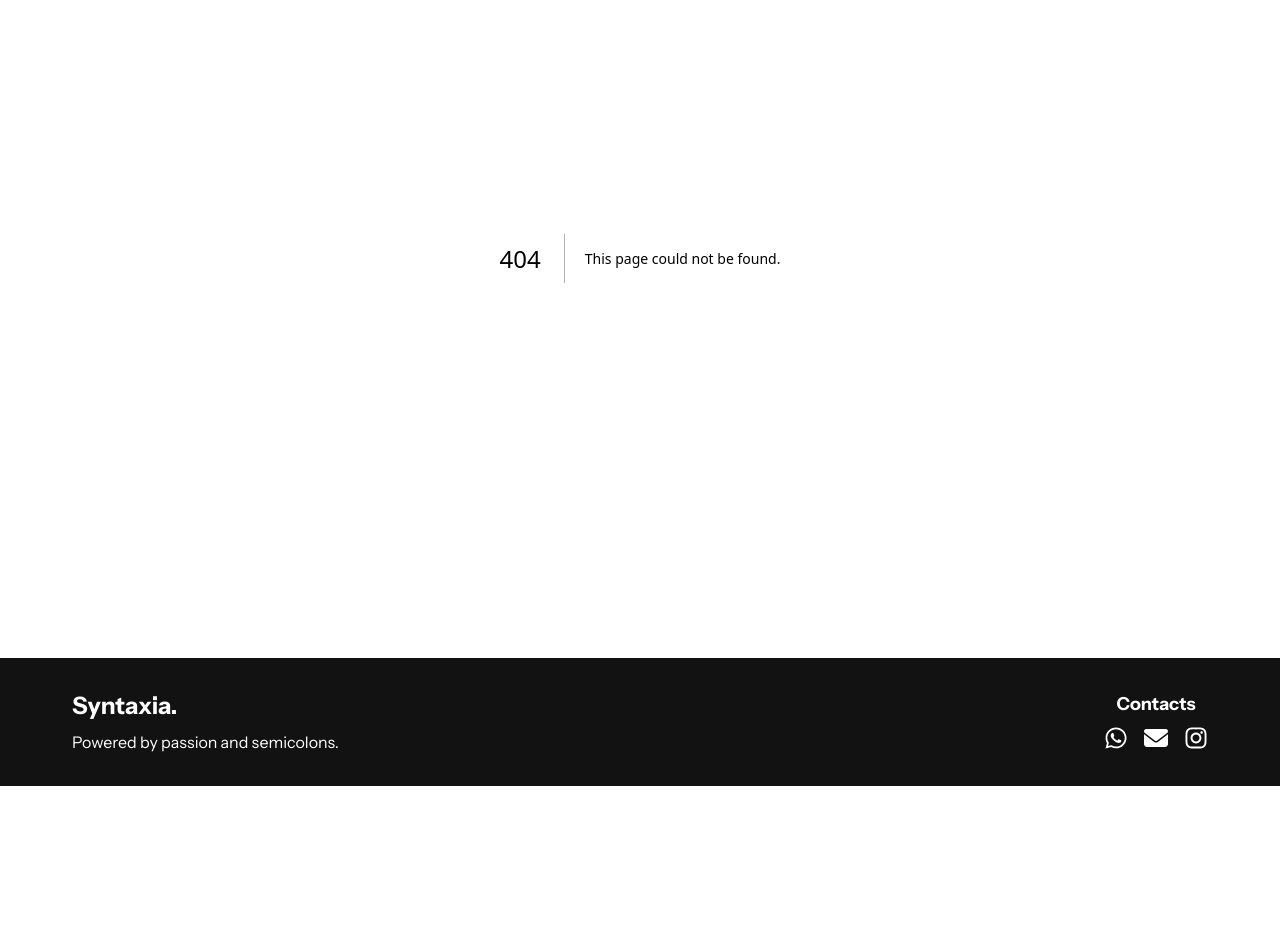
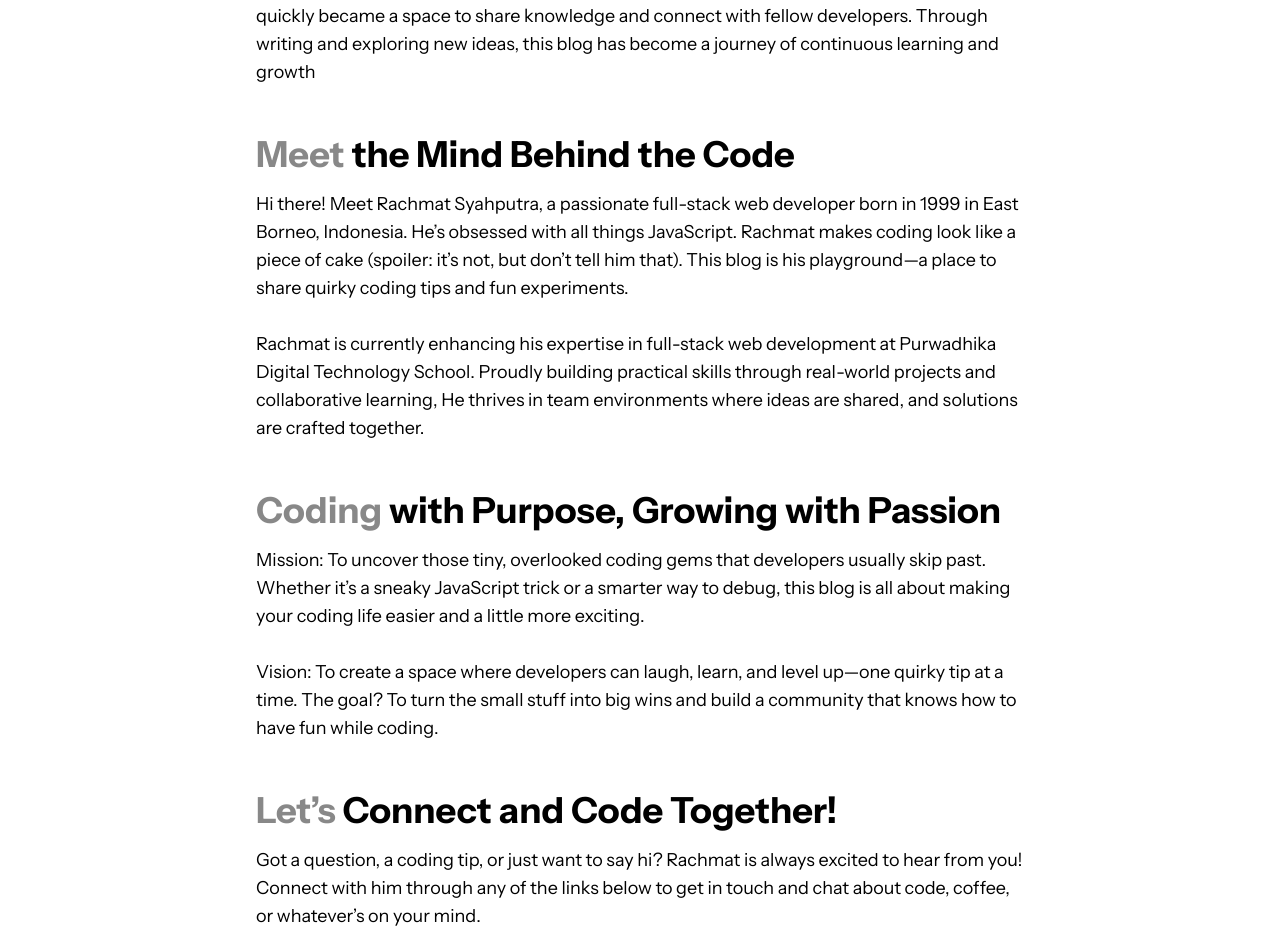
Before and after one commit to rach-syahputra/syntaxia, a Next.js app: page /about in a window 1280 px wide. Before the commit this address had no page. Shown: the part 222-1172 px from the top of the page. Before the commit the page ends 1008 px from the top, so only its background shows below. Built offline with nearby package versions, Linux system fonts and the light colour scheme.

Commit message:
add About page

```diff
--- /dev/null
+++ b/src/app/about/_components/about-author.tsx
@@ -0,0 +1,25 @@
+import Section, { SectionBody, SectionTitle } from '@/components/section'
+
+export default function AboutAuthor() {
+  return (
+    <Section>
+      <SectionTitle title='Meet the Mind Behind the Code' />
+      <SectionBody>
+        <p className='text-base lg:text-lg'>
+          Hi there! Meet Rachmat Syahputra, a passionate full-stack web
+          developer born in 1999 in East Borneo, Indonesia. He’s obsessed with
+          all things JavaScript. Rachmat makes coding look like a piece of cake
+          (spoiler: it’s not, but don’t tell him that). This blog is his
+          playground—a place to share quirky coding tips and fun experiments.
+          <br />
+          <br />
+          Rachmat is currently enhancing his expertise in full-stack web
+          development at Purwadhika Digital Technology School. Proudly building
+          practical skills through real-world projects and collaborative
+          learning, He thrives in team environments where ideas are shared, and
+          solutions are crafted together.
+        </p>
+      </SectionBody>
+    </Section>
+  )
+}
--- /dev/null
+++ b/src/app/about/_components/blog-history.tsx
@@ -0,0 +1,19 @@
+import Section, { SectionBody, SectionTitle } from '@/components/section'
+
+export default function BlogHistory() {
+  return (
+    <Section>
+      <SectionTitle title='How It All Started' />
+      <SectionBody>
+        <p className='text-base lg:text-lg'>
+          This blog was created with a simple yet powerful idea: to help web
+          developers find small-scale coding tips while improving my own skills
+          along the way. What started as a passion project quickly became a
+          space to share knowledge and connect with fellow developers. Through
+          writing and exploring new ideas, this blog has become a journey of
+          continuous learning and growth
+        </p>
+      </SectionBody>
+    </Section>
+  )
+}
--- /dev/null
+++ b/src/app/about/_components/contact-information.tsx
@@ -0,0 +1,17 @@
+import Section, { SectionBody, SectionTitle } from '@/components/section'
+
+export default function ContactInformation() {
+  return (
+    <Section>
+      <SectionTitle title='Let’s Connect and Code Together!' />
+      <SectionBody>
+        <p className='text-base lg:text-lg'>
+          Got a question, a coding tip, or just want to say hi? Rachmat is
+          always excited to hear from you! Connect with him through any of the
+          links below to get in touch and chat about code, coffee, or whatever’s
+          on your mind.
+        </p>
+      </SectionBody>
+    </Section>
+  )
+}
--- /dev/null
+++ b/src/app/about/_components/mission-and-vision.tsx
@@ -0,0 +1,23 @@
+import Section, { SectionBody, SectionTitle } from '@/components/section'
+
+export default function MissionAndVision() {
+  return (
+    <Section>
+      <SectionTitle title='Coding with Purpose, Growing with Passion' />
+      <SectionBody>
+        <p className='text-base lg:text-lg'>
+          Mission: To uncover those tiny, overlooked coding gems that developers
+          usually skip past. Whether it’s a sneaky JavaScript trick or a smarter
+          way to debug, this blog is all about making your coding life easier
+          and a little more exciting.
+          <br />
+          <br />
+          Vision: To create a space where developers can laugh, learn, and level
+          up—one quirky tip at a time. The goal? To turn the small stuff into
+          big wins and build a community that knows how to have fun while
+          coding.
+        </p>
+      </SectionBody>
+    </Section>
+  )
+}
--- /dev/null
+++ b/src/app/about/page.tsx
@@ -0,0 +1,15 @@
+import AboutAuthor from './_components/about-author'
+import BlogHistory from './_components/blog-history'
+import ContactInformation from './_components/contact-information'
+import MissionAndVision from './_components/mission-and-vision'
+
+export default function Page() {
+  return (
+    <main className='mx-auto mb-16 flex w-full max-w-screen-md flex-col gap-12 py-4 md:py-8'>
+      <BlogHistory />
+      <AboutAuthor />
+      <MissionAndVision />
+      <ContactInformation />
+    </main>
+  )
+}
```
